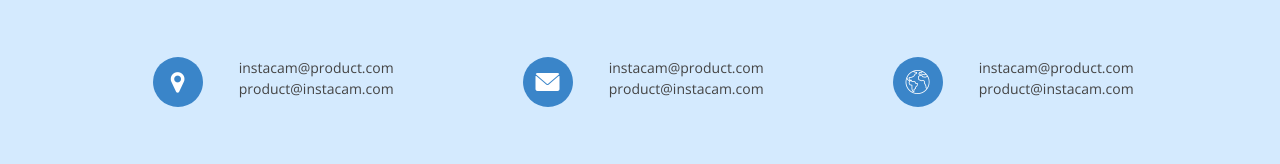
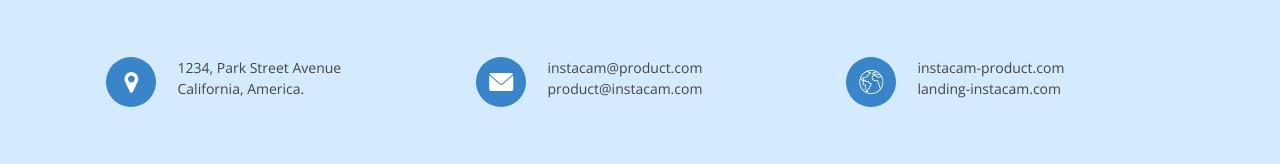
Before and after one commit to Faisalhasan7/Instacam, a plain HTML site: page index.html in a window 1280 px wide. Shown: the part 5502-5666 px from the top of the page. Drawn offline with nearby package versions, Linux system fonts and the light colour scheme.

Commit message:
Update index.html

```diff
--- a/index.html
+++ b/index.html
@@ -668,17 +668,36 @@
                     <img src="images/footer-logo.png" alt="footer-logo.png" class="img-fluid">
                 </div>
             </div>
+
             <div class="footer-top">
                 <div class="row m-auto">
-                    <div class="col-lg-3 m-auto col-md-4">
+                    <div class="col-lg-4 m-auto col-md-4">
                         <div class="footer-credentials">
                             <div class="row">
-                                <div class="col-lg-4 col-md-3">
+                                <div class="col-lg-3 col-md-3 px-0">
                                     <div class="footer-icon text-center">
                                         <i class="fa fa-map-marker" aria-hidden="true"></i>
                                     </div>
                                 </div>
-                                <div class="col-lg-6 col-md-8">
+                                <div class="col-lg-9 col-md-9 px-0">
+                                    <div class="footer-email">
+                                        <span>1234, Park Street Avenue</span>
+                                        <span>California, America.</span>
+                                    </div>
+                                </div>
+                            </div>
+                        </div>
+                    </div>
+
+                    <div class="col-lg-4 m-auto col-md-4">
+                        <div class="footer-credentials">
+                            <div class="row">
+                                <div class="col-lg-3 col-md-3 px-0">
+                                    <div class="footer-icon text-center">
+                                        <i class="flaticon-envelope"></i>
+                                    </div>
+                                </div>
+                                <div class="col-lg-9 col-md-9 px-0">
                                     <div class="footer-email">
                                         <span>instacam@product.com</span>
                                         <span>product@instacam.com</span>
@@ -687,36 +706,18 @@
                             </div>
                         </div>
                     </div>
-
-                    <div class="col-lg-3 m-auto col-md-4">
+                    <div class="col-lg-4 m-auto col-md-4">
                         <div class="footer-credentials">
                             <div class="row">
-                                <div class="col-lg-4 col-md-3">
-                                    <div class="footer-icon text-center">
-                                        <i class="flaticon-envelope"></i>
-                                    </div>
-                                </div>
-                                <div class="col-lg-6 col-md-8">
-                                    <div class="footer-email">
-                                        <span>instacam@product.com</span>
-                                        <span>product@instacam.com</span>
-                                    </div>
-                                </div>
-                            </div>
-                        </div>
-                    </div>
-                    <div class="col-lg-3 m-auto col-md-4">
-                        <div class="footer-credentials">
-                            <div class="row">
-                                <div class="col-lg-4 col-md-3">
+                                <div class="col-lg-3 col-md-3 px-0">
                                     <div class="footer-icon text-center">
                                         <i class="flaticon-worldwide"></i>
                                     </div>
                                 </div>
-                                <div class="col-lg-6 col-md-8">
+                                <div class="col-lg-9 col-md-9 px-0">
                                     <div class="footer-email">
-                                        <span>instacam@product.com</span>
-                                        <span>product@instacam.com</span>
+                                        <span>instacam-product.com</span>
+                                        <span>landing-instacam.com</span>
                                     </div>
                                 </div>
                             </div>
```
